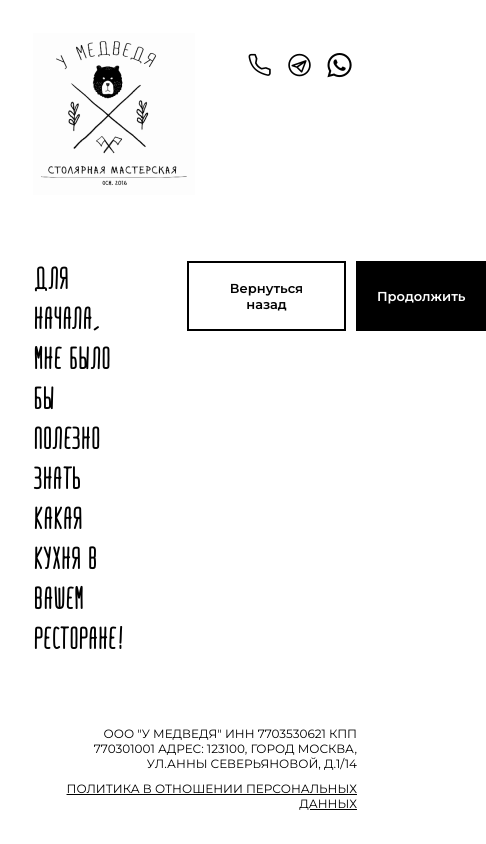
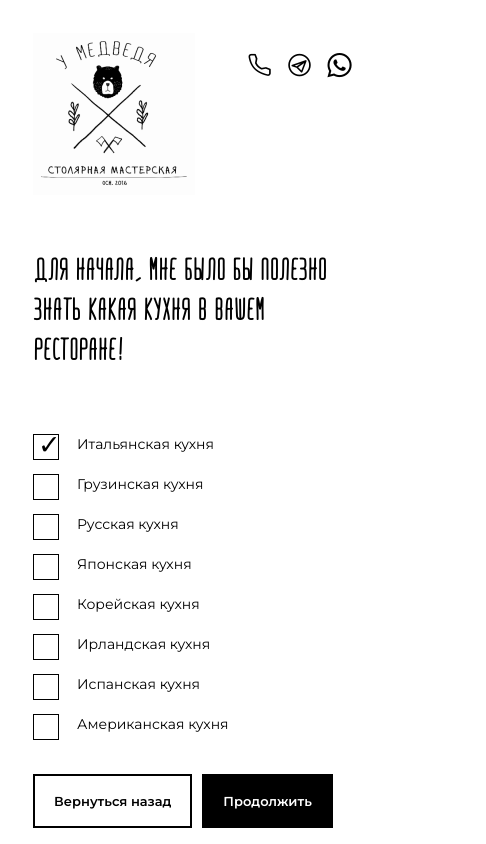
Before and after one commit to skmm6/uMedved, a plain HTML site: page index.html in a window 390 px wide. Shown: the top 844 px of the page, 486 px wide, since content can reach past the window. Drawn offline with Linux system fonts and the light colour scheme; files whose address does not match are found by name.

Commit message:
05.02.23

```diff
--- a/assets/css/general.css
+++ b/assets/css/general.css
@@ -112,3 +112,20 @@ h2 {
   border: solid 2px #fff;
   border-radius: 0;
 }
+
+/* Флажки */
+
+input[type="radio"]:checked,
+input[type="radio"]:not(:checked) {
+  position: absolute;
+  left: -9999px;
+}
+
+input[type="radio"]:checked + label,
+input[type="radio"]:not(:checked) + label {
+  display: inline-block;
+  position: relative;
+  padding-left: 4.4rem;
+  line-height: 2rem;
+  cursor: pointer;
+}
--- a/assets/css/gueries.css
+++ b/assets/css/gueries.css
@@ -24,6 +24,16 @@
   .footer-constructor .footer-contact,
   .footer-constructor .footer-data {
     text-align: right;
+  }
+
+  /* kitchen */
+  .kitchen-nav__btn {
+    flex-direction: column;
+    gap: 1rem;
+  }
+
+  .kitchen .btn-black {
+    margin-left: 0;
   }
 }
 
@@ -61,4 +71,24 @@
     font-size: 32px;
     line-height: 40px;
   }
+
+  /* kitchen */
+
+  .kitchen-content .kitchen-form {
+    flex-wrap: nowrap;
+  }
+
+  .kitchen-nav__btn {
+    display: none;
+  }
+
+  .kitchen-nav__mob {
+    display: flex;
+    gap: 1rem;
+    margin-top: 2rem;
+  }
+  .kitchen-nav__mob .btn-white,
+  .kitchen-nav__mob .btn-black {
+    max-width: 100%;
+  }
 }
--- a/assets/css/style.css
+++ b/assets/css/style.css
@@ -17,7 +17,7 @@
 }
 
 .container-constructor {
-  height: 100vh;
+  min-height: 100vh;
   max-width: 116rem;
   padding: 1rem;
   margin: 0 auto;
@@ -125,10 +125,7 @@
 
 .kitchen {
   display: none;
-}
-
-.figure {
-  display: none;
+  margin-top: 5.7rem;
 }
 
 .kitchen-nav {
@@ -155,6 +152,51 @@
 .kitchen .btn-white {
   min-width: 15.9rem;
 }
+.kitchen-content {
+  margin-bottom: 7rem;
+}
+.kitchen-content form {
+  margin-top: 4.2rem;
+  display: flex;
+  flex-direction: column;
+  flex-wrap: wrap;
+  gap: 2rem;
+  max-height: 34rem;
+  overflow-x: scroll;
+  padding: 2rem 0;
+}
+
+.kitchen-checkbox input[type="radio"]:checked + label::before,
+.kitchen-checkbox input[type="radio"]:not(:checked) + label::before {
+  content: "";
+  position: absolute;
+  left: 0;
+  top: 0;
+  width: 2.4rem;
+  height: 2.4rem;
+  border: 1px solid #000;
+  background-color: #fff;
+}
+
+.kitchen-checkbox > input[type="radio"]:checked + label::after {
+  content: "✓";
+  position: absolute;
+  transition: all 0.2s ease;
+  left: 5px;
+  top: 1px;
+  font-size: 2.7rem;
+}
+
+.kitchen-checkbox {
+  font-weight: 400;
+  font-size: 14px;
+  line-height: 17px;
+}
+
+.kitchen-nav__mob {
+  display: none;
+}
+
 /* ====================figure================== */
 .figure {
   display: none;
--- a/assets/js/main.js
+++ b/assets/js/main.js
@@ -14,6 +14,13 @@ let pageNumber = 2;
 btnOpenConstructor.addEventListener("click", () => {
   pageNumber++;
   pagesNumber();
+  app.classList.add("open");
+  containerContent.classList.remove("container-home");
+  containerContent.classList.add("container-constructor");
+  homeImg.classList.add("close");
+  // homePage.classList.add("close");
+  // constructorPage1.classList.add("open");
+  footer.classList.add("footer-constructor");
 });
 
 if (pageNumber > 0) {
@@ -71,3 +78,15 @@ pagesNumber();
 // pages[i].classList.add("open");
 
 // =======================КОНСТРУКТОР СЛАЙДЕР СТРАНИЦ=================//
+
+// собираем данные с форм
+let stateDataForm = {};
+
+console.log(document.forms.kitchens);
+
+if (pageNumber === 2) {
+  document.forms.kitchens.oninput = function () {
+    stateDataForm["kitchen"] = document.forms.kitchens.elements.kitchen.value;
+    console.log(stateDataForm);
+  };
+}
--- a/index.html
+++ b/index.html
@@ -73,6 +73,88 @@
                 <button class="btn-black next">Продолжить</button>
               </div>
             </div>
+            <div class="kitchen-content">
+              <form class="kitchen-form" name="kitchens">
+                <div class="kitchen-checkbox">
+                  <input
+                    type="radio"
+                    name="kitchen"
+                    id="kitchen1"
+                    value="Итальянская кухня"
+                    checked
+                  />
+                  <label for="kitchen1">Итальянская кухня</label>
+                </div>
+                <div class="kitchen-checkbox">
+                  <input
+                    type="radio"
+                    name="kitchen"
+                    id="kitchen2"
+                    value="Грузинская кухня"
+                  />
+                  <label for="kitchen2">Грузинская кухня</label>
+                </div>
+                <div class="kitchen-checkbox">
+                  <input
+                    type="radio"
+                    name="kitchen"
+                    id="kitchen3"
+                    value="Русская кухня"
+                  />
+                  <label for="kitchen3">Русская кухня</label>
+                </div>
+                <div class="kitchen-checkbox">
+                  <input
+                    type="radio"
+                    name="kitchen"
+                    id="kitchen4"
+                    value="Японская кухня"
+                  />
+                  <label for="kitchen4">Японская кухня</label>
+                </div>
+                <div class="kitchen-checkbox">
+                  <input
+                    type="radio"
+                    name="kitchen"
+                    id="kitchen5"
+                    value="Корейская кухня"
+                  />
+                  <label for="kitchen5">Корейская кухня</label>
+                </div>
+                <div class="kitchen-checkbox">
+                  <input
+                    type="radio"
+                    name="kitchen"
+                    id="kitchen6"
+                    value="Ирландская кухня"
+                  />
+                  <label for="kitchen6">Ирландская кухня</label>
+                </div>
+                <div class="kitchen-checkbox">
+                  <input
+                    type="radio"
+                    name="kitchen"
+                    id="kitchen7"
+                    value="Испанская кухня"
+                  />
+                  <label for="kitchen7">Испанская кухня</label>
+                </div>
+                <div class="kitchen-checkbox">
+                  <input
+                    type="radio"
+                    name="kitchen"
+                    id="kitchen8"
+                    value="Американская кухня"
+                  />
+                  <label for="kitchen8">Американская кухня</label>
+                </div>
+                <!--  -->
+              </form>
+              <div class="kitchen-nav__mob">
+                <button class="btn-white prev">Вернуться назад</button>
+                <button class="btn-black next">Продолжить</button>
+              </div>
+            </div>
           </div>
           <!------------------------------- kitchen PAGE ----------------- -->
           <!------------------------------- figure PAGE ----------------- -->
```
